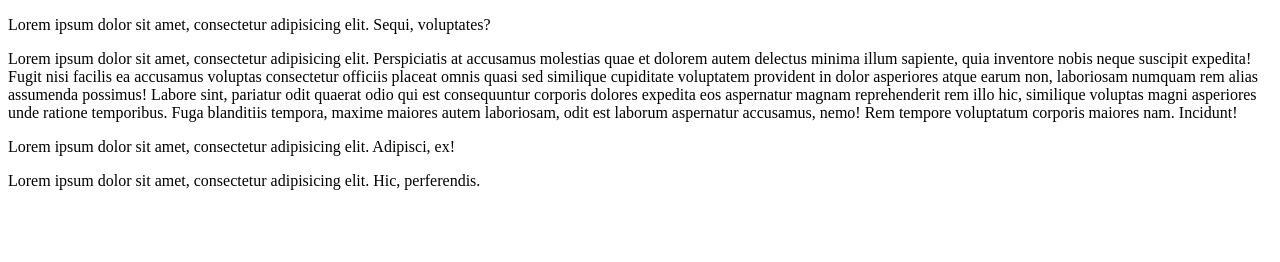
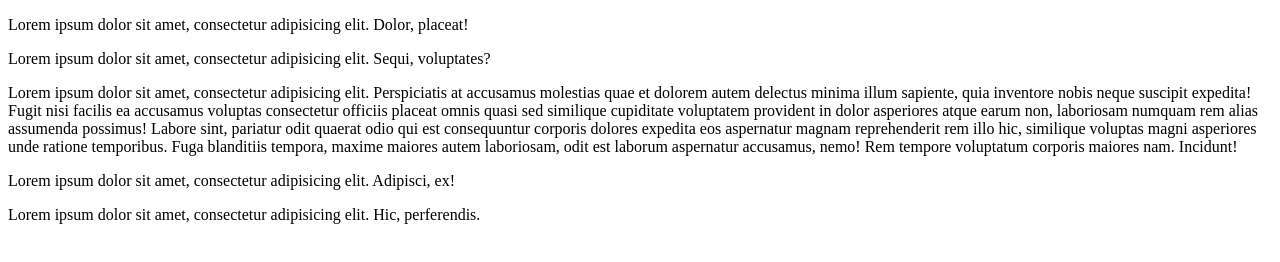
Before and after one commit to said3ourhou/Testing-Git-Plus-Atom, a plain HTML site: page index.html in a window 1280 px wide. Drawn offline with Linux system fonts and the light colour scheme.

Commit message:
another commit for testing the push commande

```diff
--- a/index.html
+++ b/index.html
@@ -5,6 +5,8 @@
   <title>this is for testing git plus</title>
 </head>
 <body>
+  <p>Lorem ipsum dolor sit amet, consectetur adipisicing elit. Dolor, placeat!</p>
+
   <p>Lorem ipsum dolor sit amet, consectetur adipisicing elit. Sequi, voluptates?</p>
 
   <p>Lorem ipsum dolor sit amet, consectetur adipisicing elit. Perspiciatis at accusamus molestias quae et dolorem autem delectus minima illum sapiente, quia inventore nobis neque suscipit expedita! Fugit nisi facilis ea accusamus voluptas consectetur officiis placeat omnis quasi sed similique cupiditate voluptatem provident in dolor asperiores atque earum non, laboriosam numquam rem alias assumenda possimus! Labore sint, pariatur odit quaerat odio qui est consequuntur corporis dolores expedita eos aspernatur magnam reprehenderit rem illo hic, similique voluptas magni asperiores unde ratione temporibus. Fuga blanditiis tempora, maxime maiores autem laboriosam, odit est laborum aspernatur accusamus, nemo! Rem tempore voluptatum corporis maiores nam. Incidunt!</p>
```
